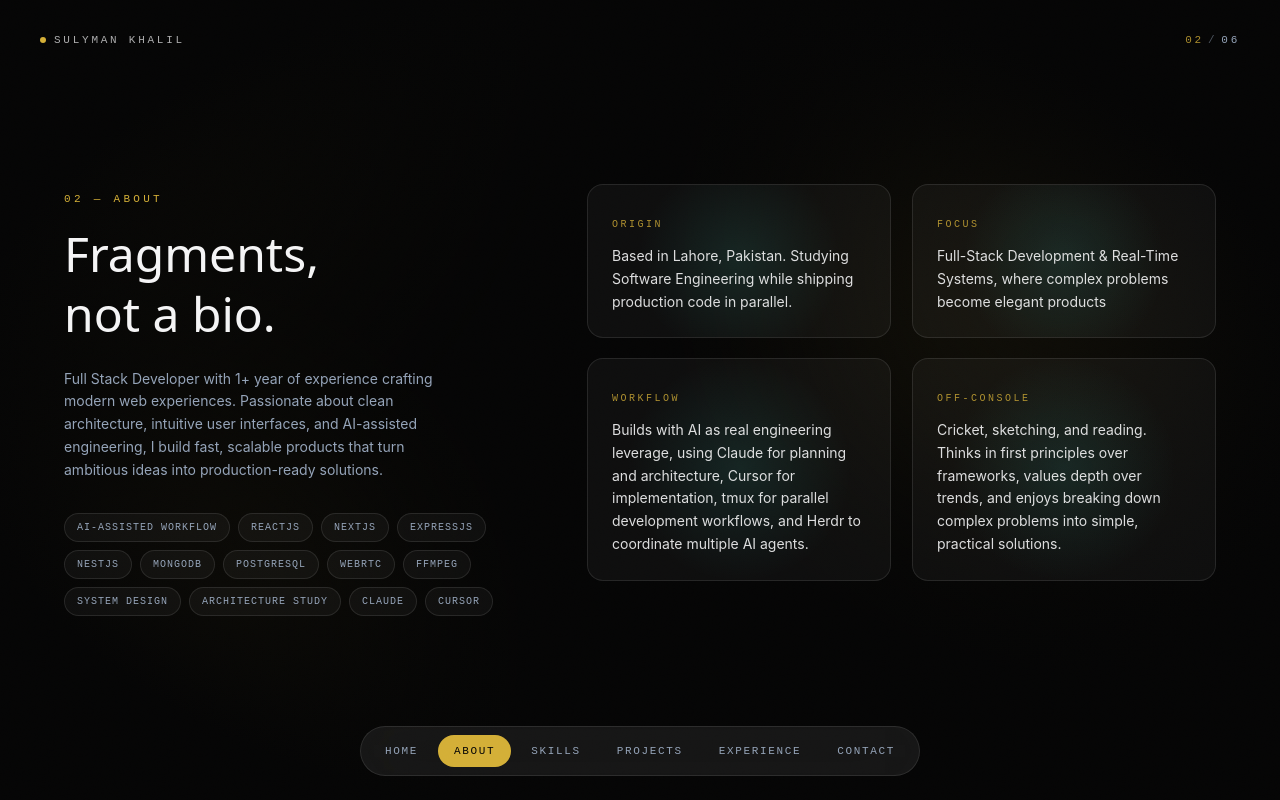
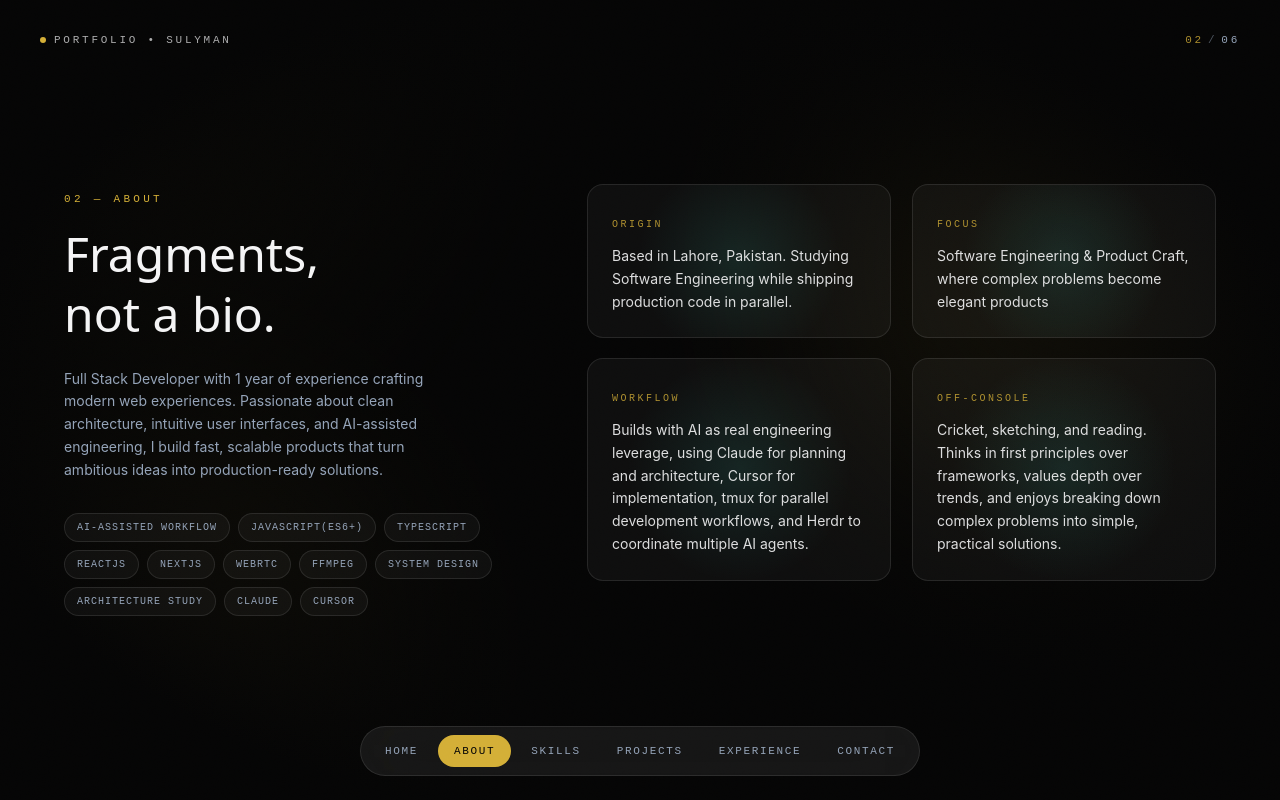
Before and after one commit to SulymanKhalil/Portfolio-Web, a Next.js app: page / in a window 1280 px wide. Both pictures are taken after a click on the button "ABOUT". Built offline with nearby package versions, Linux system fonts and the light colour scheme.

Commit message:
refactor(content): reposition portfolio as software engineering focused

```diff
--- a/components/nav/SceneNav.tsx
+++ b/components/nav/SceneNav.tsx
@@ -15,7 +15,7 @@ export default function SceneNav({
       {/* Top-left identity mark */}
       <div className="fixed top-6 left-6 md:top-8 md:left-10 z-50 flex items-center gap-2 font-mono text-[11px] tracking-[0.25em] uppercase text-soft-gray">
         <span className="w-1.5 h-1.5 rounded-full bg-aqua animate-pulse" />
-        <span className="text-frost/70">Sulyman Khalil</span>
+        <span className="text-frost/70">Portfolio • Sulyman</span>
       </div>
 
       {/* Top-right: on-air style scene readout */}
--- a/components/scenes/AboutScene.tsx
+++ b/components/scenes/AboutScene.tsx
@@ -11,7 +11,7 @@ const fragments = [
   },
   {
     label: "Focus",
-    body: "Full-Stack Development & Real-Time Systems, where complex problems become elegant products"
+    body: "Software Engineering & Product Craft, where complex problems become elegant products"
   },
   {
     label: "Workflow",
--- a/components/scenes/HomeScene.tsx
+++ b/components/scenes/HomeScene.tsx
@@ -39,8 +39,7 @@ export default function HomeScene({
         className="max-w-xl text-base md:text-lg text-soft-gray leading-relaxed"
       >
         {profile.name} — {profile.title} Building digital products where
-        thoughtful engineering meets meaningful experiences. I turn ambitious ideas into production-ready software at MultiConnect
-        Horizon.
+        thoughtful engineering meets meaningful experiences. I turn ambitious ideas into production-ready software.
       </motion.p>
 
       <motion.div
--- a/data/content.ts
+++ b/data/content.ts
@@ -223,12 +223,10 @@ export const experience = [
 export const skills = {
   core: [
     "AI-Assisted Workflow",
+    "JavaScript(ES6+)",
+    "TypeScript",
     "Reactjs",
-    "Nextjs",
-    "Expressjs",
-    "NestJS",
-    "MongoDB",
-    "PostgreSQL",
+    "Nextjs"
   ],
   growing: ["WebRTC", "FFmpeg", "System Design", "Architecture Study"],
   tools: ["Claude", "Cursor"],
@@ -237,7 +235,7 @@ export const skills = {
 export const profile = {
   name: "Sulyman Khalil",
   title: "Software Engineer",
-  focus: "Development & Real-time Systems",
+  focus: "Software Engineering & Performance",
   location: "Lahore, Pakistan",
   email: "sulymankhalil.dev@gmail.com",
   github: "https://github.com/SulymanKhalil",
@@ -245,5 +243,5 @@ export const profile = {
   contact: "+92 3707843216",
   portfolio: "https://sulymanlive.netlify.app",
   availability: "Open to onsite/remote roles",
-  bio: "Full Stack Developer with 1+ year of experience crafting modern web experiences. Passionate about clean architecture, intuitive user interfaces, and AI-assisted engineering, I build fast, scalable products that turn ambitious ideas into production-ready solutions.",
+  bio: "Full Stack Developer with 1 year of experience crafting modern web experiences. Passionate about clean architecture, intuitive user interfaces, and AI-assisted engineering, I build fast, scalable products that turn ambitious ideas into production-ready solutions.",
 };
```
